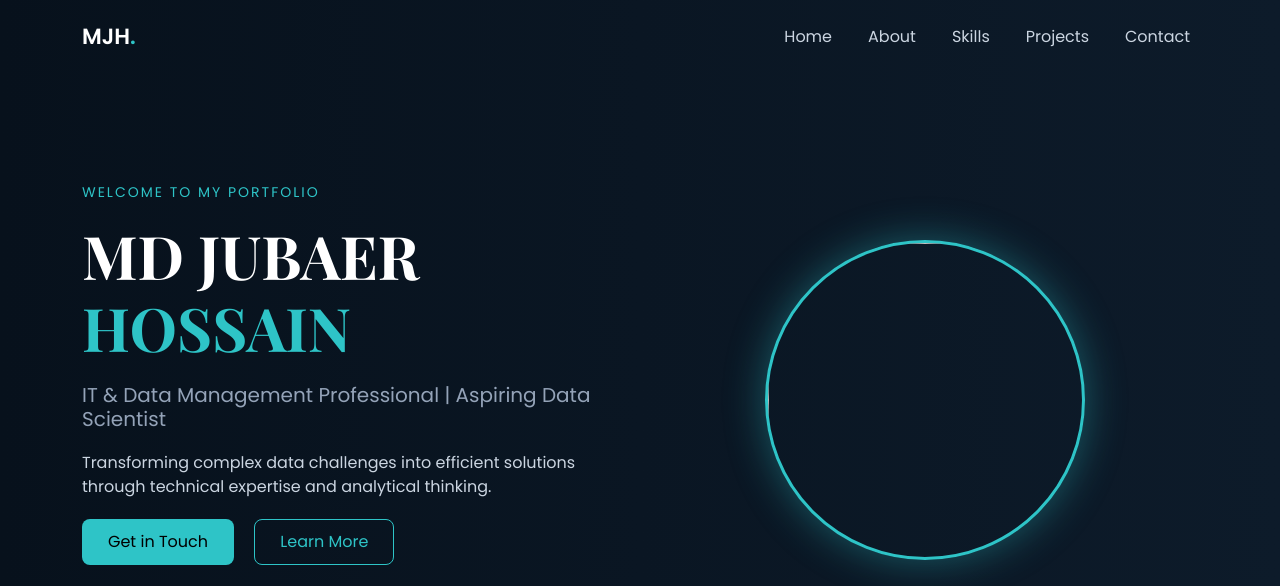
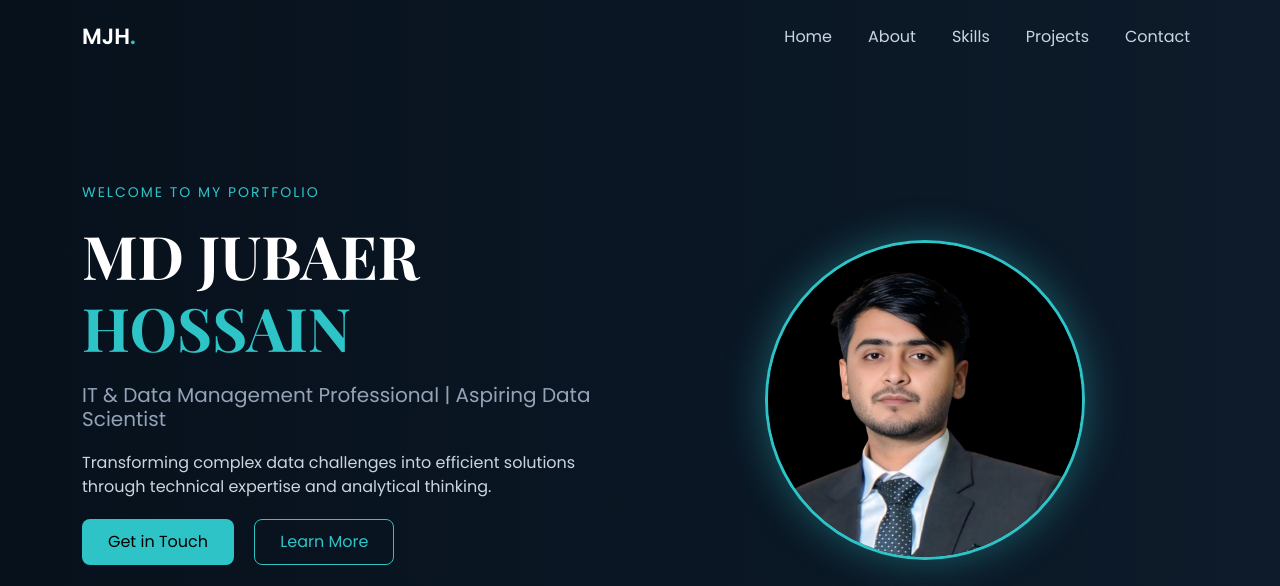
Before and after one commit to mdjubaerh8-blip/github-portfolio, a plain HTML site: page index.html in a window 1280 px wide. Shown: the top 586 px of the page. Drawn offline with nearby package versions, Linux system fonts and the light colour scheme; files that its build step writes are made by us from their sources.

Commit message:
Fix HTML structure and update profile image

```diff
--- a/index.html
+++ b/index.html
@@ -71,7 +71,7 @@
 
 <div class="col-lg-6 text-center">
 <div class="image-wrapper">
-<img src="assets/profile.jpg" class="profile-img">
+<img src="assets/img/profile.png" alt="MD Jubaer Hossain" class="img-fluid profile-img">
 </div>
 </div>
 
```
